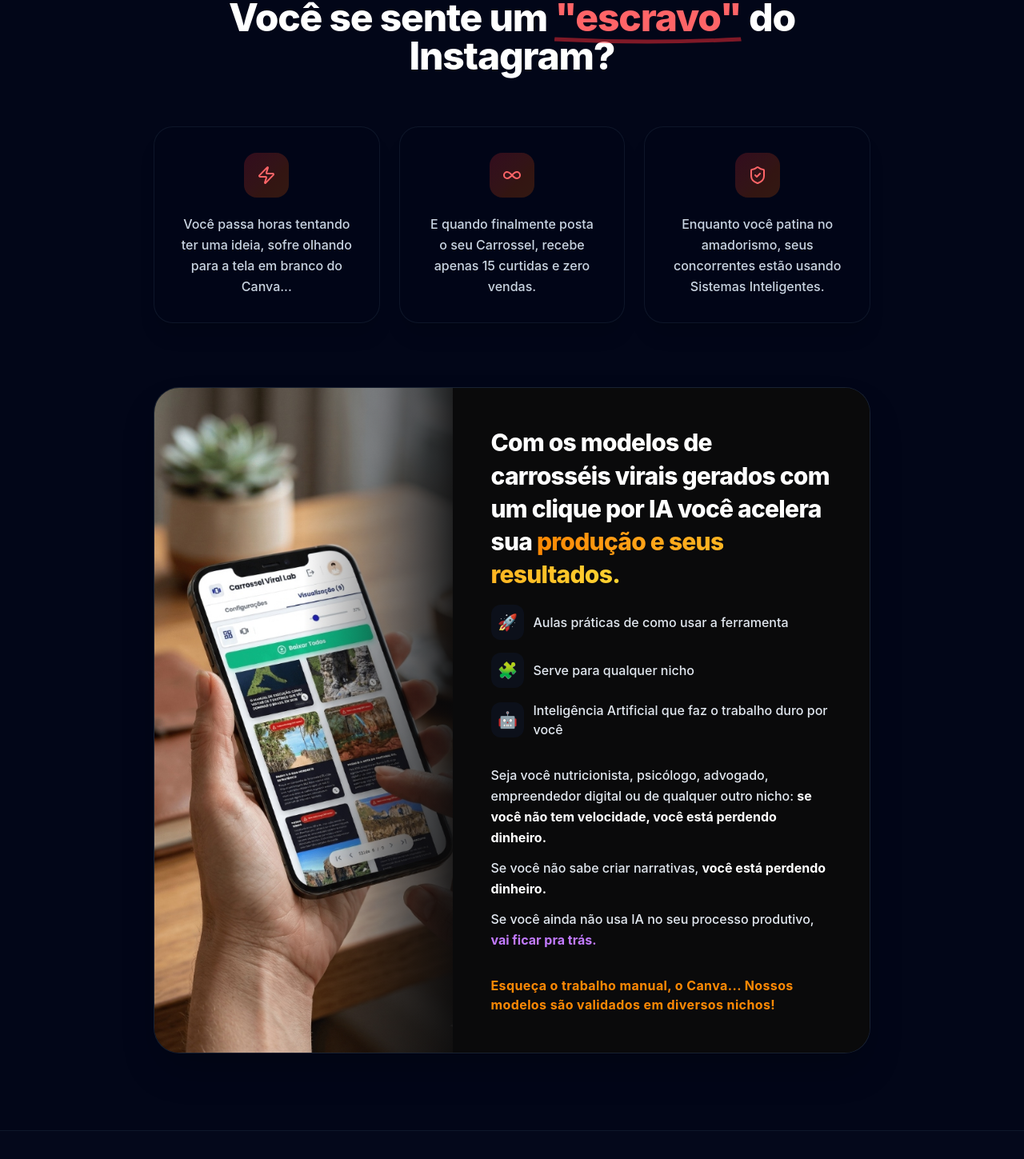
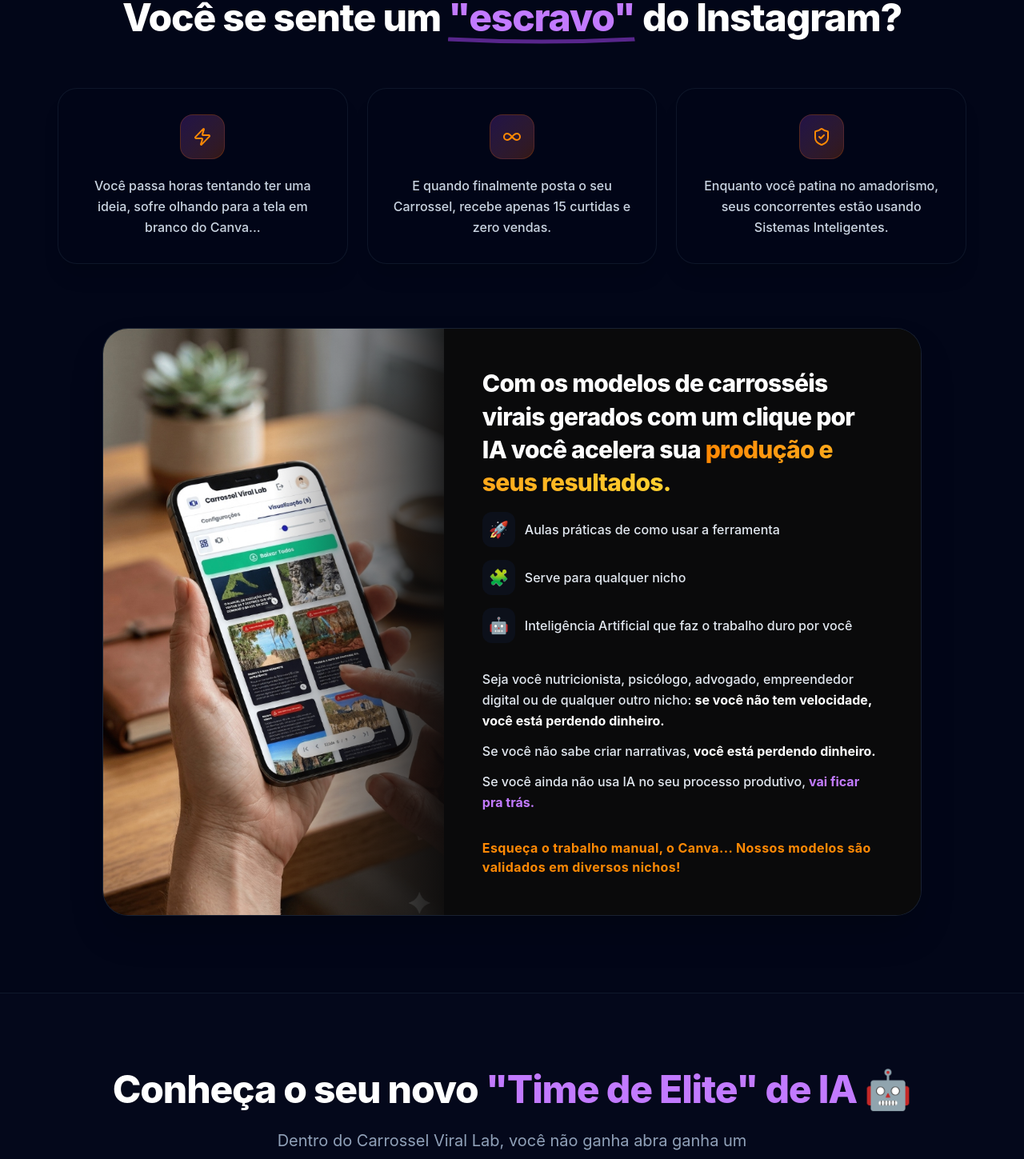
Before and after one commit to GLAUBERUCHOA/Corrosel-Viral, a Next.js app: page / in a window 1280 px wide. Shown: the part 4765-6214 px from the top of the page at 80% size. Built offline with nearby package versions, Linux system fonts and the light colour scheme; a web font is replaced by a local one.

Commit message:
style: unify container widths and update red accents to brand colors

```diff
--- a/app/page.tsx
+++ b/app/page.tsx
@@ -244,23 +244,23 @@ export default function HomePage() {
 
         {/* PAIN & AGITATION */}
         <section className="py-24 px-6">
-          <div className="max-w-4xl mx-auto text-center">
+          <div className="max-w-6xl mx-auto text-center">
             <FadeInSection>
-              <h2 className="text-3xl sm:text-4xl md:text-5xl font-extrabold text-white tracking-tight mb-16">
-                Você se sente um <span className="text-red-400 relative">"escravo"<svg className="absolute w-full h-3 -bottom-1 left-0 text-red-500 opacity-50" viewBox="0 0 100 10" preserveAspectRatio="none"><path d="M0 5 Q 50 10 100 5" stroke="currentColor" strokeWidth="4" fill="transparent" /></svg></span> do Instagram?
+              <h2 className="text-3xl sm:text-4xl md:text-5xl font-extrabold text-white tracking-tight mb-16 px-4">
+                Você se sente um <span className="text-purple-400 relative">"escravo"<svg className="absolute w-full h-3 -bottom-1 left-0 text-purple-500 opacity-50" viewBox="0 0 100 10" preserveAspectRatio="none"><path d="M0 5 Q 50 10 100 5" stroke="currentColor" strokeWidth="4" fill="transparent" /></svg></span> do Instagram?
               </h2>
 
-              <div className="grid grid-cols-1 sm:grid-cols-3 gap-6 mb-20">
-                <div className="bg-slate-950/40 border border-slate-800/50 p-8 rounded-3xl flex flex-col items-center gap-5 hover:-translate-y-2 hover:bg-slate-900/60 transition-all duration-300 shadow-xl">
-                  <div className="w-14 h-14 rounded-2xl bg-gradient-to-br from-red-500/20 to-orange-500/20 text-red-400 flex items-center justify-center"><Zap size={24} /></div>
+              <div className="grid grid-cols-1 sm:grid-cols-3 gap-6 mb-20 px-2">
+                <div className="bg-slate-950/40 border border-slate-800/50 p-8 rounded-3xl flex flex-col items-center gap-5 hover:-translate-y-2 hover:bg-slate-900/60 transition-all duration-300 shadow-xl group">
+                  <div className="w-14 h-14 rounded-2xl bg-gradient-to-br from-purple-500/20 to-orange-500/20 text-orange-400 flex items-center justify-center group-hover:bg-orange-500/10 transition-colors border border-orange-500/20"><Zap size={24} /></div>
                   <p className="text-slate-300 font-medium text-center leading-relaxed">Você passa horas tentando ter uma ideia, sofre olhando para a tela em branco do Canva...</p>
                 </div>
-                <div className="bg-slate-950/40 border border-slate-800/50 p-8 rounded-3xl flex flex-col items-center gap-5 hover:-translate-y-2 hover:bg-slate-900/60 transition-all duration-300 shadow-xl">
-                  <div className="w-14 h-14 rounded-2xl bg-gradient-to-br from-red-500/20 to-orange-500/20 text-red-400 flex items-center justify-center"><Infinity size={24} /></div>
+                <div className="bg-slate-950/40 border border-slate-800/50 p-8 rounded-3xl flex flex-col items-center gap-5 hover:-translate-y-2 hover:bg-slate-900/60 transition-all duration-300 shadow-xl group">
+                  <div className="w-14 h-14 rounded-2xl bg-gradient-to-br from-purple-500/20 to-orange-500/20 text-orange-400 flex items-center justify-center group-hover:bg-orange-500/10 transition-colors border border-orange-500/20"><Infinity size={24} /></div>
                   <p className="text-slate-300 font-medium text-center leading-relaxed">E quando finalmente posta o seu Carrossel, recebe apenas 15 curtidas e zero vendas.</p>
                 </div>
-                <div className="bg-slate-950/40 border border-slate-800/50 p-8 rounded-3xl flex flex-col items-center gap-5 hover:-translate-y-2 hover:bg-slate-900/60 transition-all duration-300 shadow-xl">
-                  <div className="w-14 h-14 rounded-2xl bg-gradient-to-br from-red-500/20 to-orange-500/20 text-red-400 flex items-center justify-center"><ShieldCheck size={24} /></div>
+                <div className="bg-slate-950/40 border border-slate-800/50 p-8 rounded-3xl flex flex-col items-center gap-5 hover:-translate-y-2 hover:bg-slate-900/60 transition-all duration-300 shadow-xl group">
+                  <div className="w-14 h-14 rounded-2xl bg-gradient-to-br from-purple-500/20 to-orange-500/20 text-orange-400 flex items-center justify-center group-hover:bg-orange-500/10 transition-colors border border-orange-500/20"><ShieldCheck size={24} /></div>
                   <p className="text-slate-300 font-medium text-center leading-relaxed">Enquanto você patina no amadorismo, seus concorrentes estão usando Sistemas Inteligentes.</p>
                 </div>
               </div>
@@ -316,11 +316,11 @@ export default function HomePage() {
 
         {/* SOLUTION 3 STEPS */}
         <section className="py-24 bg-slate-900/20 border-y border-slate-800/50 relative overflow-hidden">
-          <div className="max-w-5xl mx-auto px-6">
+          <div className="max-w-6xl mx-auto px-6">
             <FadeInSection>
               <div className="text-center mb-16">
                 <h2 className="text-3xl sm:text-4xl md:text-5xl font-extrabold text-white tracking-tight mb-6">Conheça o seu novo <span className="text-purple-400">"Time de Elite" de IA</span> 🤖</h2>
-                <p className="text-lg sm:text-xl text-slate-400 max-w-2xl mx-auto leading-relaxed mb-8">Dentro do Carrossel Viral Lab, você não ganha apenas um curso, você ganha agentes treinados para trabalhar por você:</p>
+                <p className="text-lg sm:text-xl text-slate-400 max-w-2xl mx-auto leading-relaxed mb-8 px-4">Dentro do Carrossel Viral Lab, você não ganha abra ganha um curso, você ganha agentes treinados para trabalhar por você:</p>
               </div>
 
               {/* MOCKUP DO LABORATÓRIO */}
```
